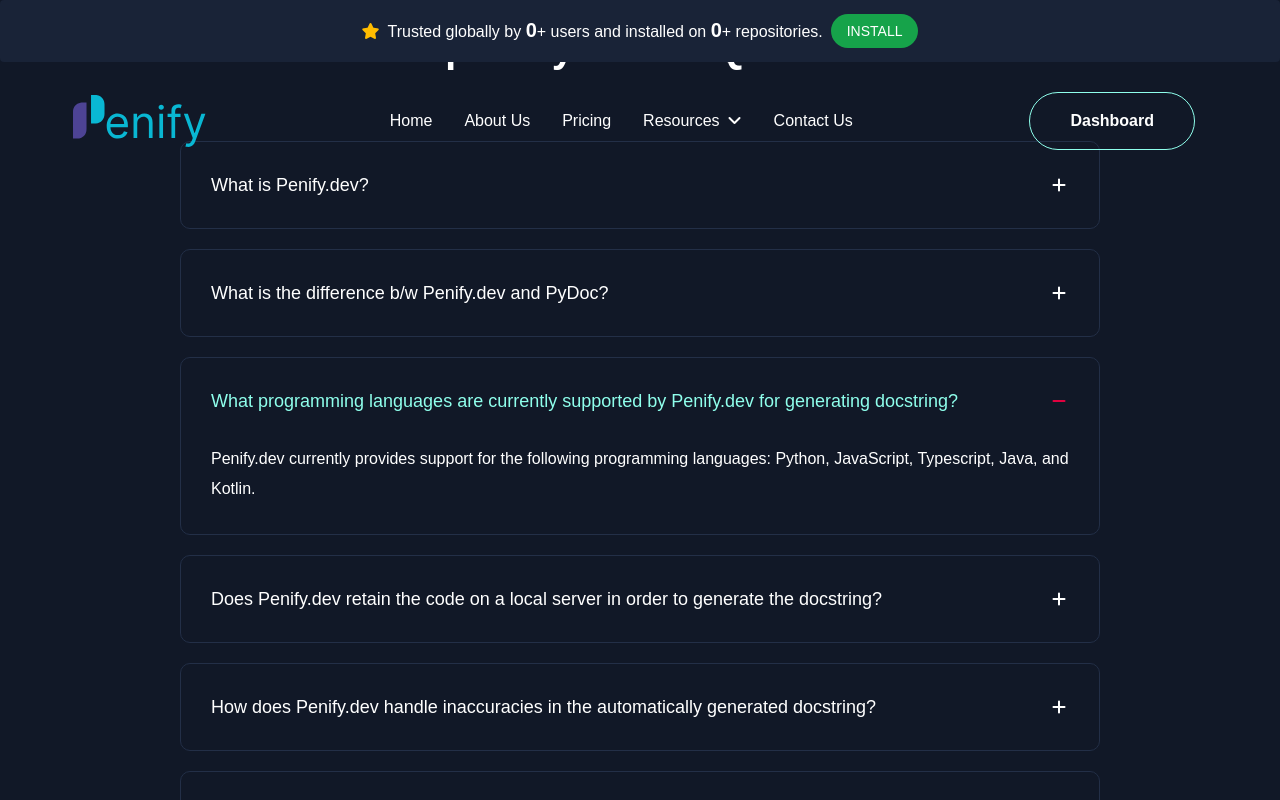
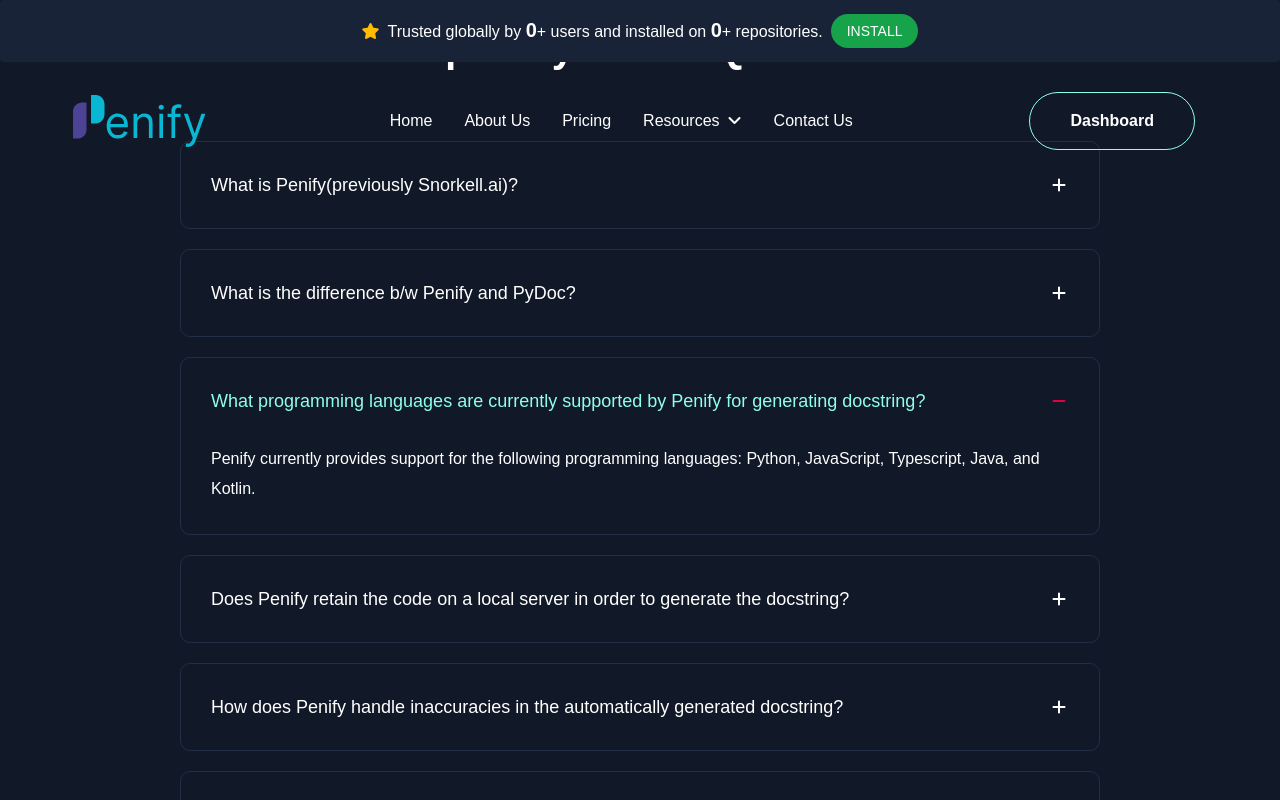
Before and after one commit to SingularityX-ai/penify-landing-page, a Next.js app: page / in a window 1280 px wide. Both pictures are taken after a click on the button 640 px from the left and 4640 px from the top of the page. Shown: the part 4240-5040 px from the top of the page. Built offline with nearby package versions, Linux system fonts and the light colour scheme.

Commit message:
chore: Update FAQ button text in FAQ component

```diff
--- a/src/components/container/faq/FAQ.tsx
+++ b/src/components/container/faq/FAQ.tsx
@@ -37,7 +37,7 @@ const FAQ = forwardRef<HTMLDivElement>(function (_, ref) {
                     aria-expanded="true"
                     aria-controls="collapseOne"
                   >
-                    What is Penify.dev?
+                    What is Penify(previously Snorkell.ai)?
                   </button>
                 </h5>
 
@@ -51,7 +51,7 @@ const FAQ = forwardRef<HTMLDivElement>(function (_, ref) {
                 >
                   <div className="accordion-body">
                     <p style={{ textTransform: "none" }}>
-                      Penify.dev automatically generates and updates your
+                      Penify automatically generates and updates your
                       GitHub project docstring whenever a pull request is
                       merged, ensuring your docstring is always current with
                       your codebase.
@@ -77,7 +77,7 @@ const FAQ = forwardRef<HTMLDivElement>(function (_, ref) {
                     aria-expanded="false"
                     aria-controls="collapseFour"
                   >
-                    What is the difference b/w Penify.dev and PyDoc?
+                    What is the difference b/w Penify and PyDoc?
                   </button>
                 </h5>
 
@@ -92,7 +92,7 @@ const FAQ = forwardRef<HTMLDivElement>(function (_, ref) {
                   <div className="accordion-body">
                     <p style={{ textTransform: "none" }}>
                       PyDoc is for Python only and can only generate Syntactic
-                      Docstring while Penify.dev generates human readable and
+                      Docstring while Penify generates human readable and
                       understandable docstring for languages like - Python,
                       JavaScript, Typescript, Java, and Kotlin.
                     </p>
@@ -118,7 +118,7 @@ const FAQ = forwardRef<HTMLDivElement>(function (_, ref) {
                     aria-controls="collapseTwo"
                   >
                     What programming languages are currently supported by
-                    Penify.dev for generating docstring?
+                    Penify for generating docstring?
                   </button>
                 </h5>
 
@@ -132,7 +132,7 @@ const FAQ = forwardRef<HTMLDivElement>(function (_, ref) {
                 >
                   <div className="accordion-body">
                     <p style={{ textTransform: "none" }}>
-                      Penify.dev currently provides support for the following
+                      Penify currently provides support for the following
                       programming languages: Python, JavaScript, Typescript,
                       Java, and Kotlin.
                     </p>
@@ -157,7 +157,7 @@ const FAQ = forwardRef<HTMLDivElement>(function (_, ref) {
                     aria-expanded="false"
                     aria-controls="collapseThree"
                   >
-                    Does Penify.dev retain the code on a local server in order
+                    Does Penify retain the code on a local server in order
                     to generate the docstring?
                   </button>
                 </h5>
@@ -172,7 +172,7 @@ const FAQ = forwardRef<HTMLDivElement>(function (_, ref) {
                 >
                   <div className="accordion-body">
                     <p style={{ textTransform: "none" }}>
-                      No, Penify.dev does not retain your code on local
+                      No, Penify does not retain your code on local
                       storage. Contrary to tools like Sonar, it retrieves the
                       latest commit files and dynamically creates the docstring,
                       maintaining the security of your code within your GitHub
@@ -199,7 +199,7 @@ const FAQ = forwardRef<HTMLDivElement>(function (_, ref) {
                     aria-expanded="false"
                     aria-controls="collapseFour"
                   >
-                    How does Penify.dev handle inaccuracies in the
+                    How does Penify handle inaccuracies in the
                     automatically generated docstring?
                   </button>
                 </h5>
@@ -214,7 +214,7 @@ const FAQ = forwardRef<HTMLDivElement>(function (_, ref) {
                 >
                   <div className="accordion-body">
                     <p style={{ textTransform: "none" }}>
-                      If the docstring produced by Penify.dev contains errors,
+                      If the docstring produced by Penify contains errors,
                       users can review and suggest corrections through the
                       generated pull request before it is merged. This ensures
                       that any inaccuracies can be addressed, and the docstring
```
